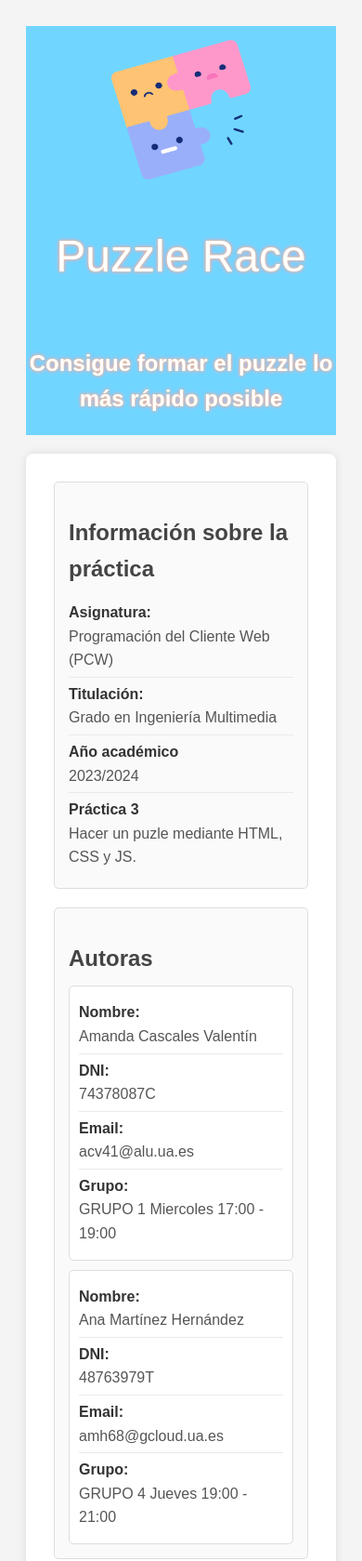
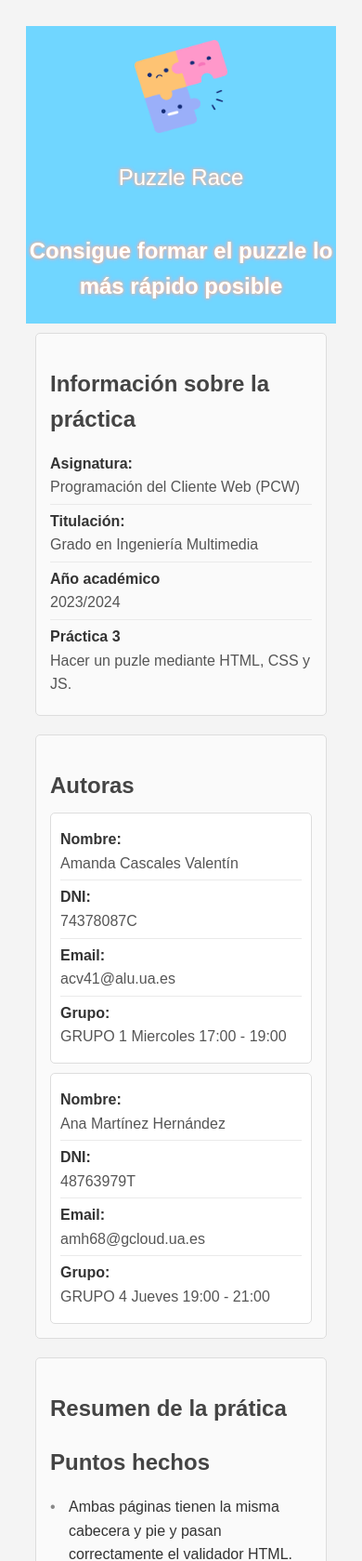
Before and after one commit to Mandi18/PCW2, a PHP site: page /acerca.html in a window 390 px wide. Shown: the top 1679 px of the page at 93% size. Run offline with PHP 8.4, Linux system fonts and the light colour scheme; some web fonts are replaced.

Commit message:
responsive

```diff
--- a/css/style.css
+++ b/css/style.css
@@ -1,7 +1,24 @@
+/* Tipografía */
 .madimi-one-regular {
     font-family: "Madimi One", sans-serif;
     font-weight: 400;
     font-style: normal;
+}
+
+/* Estilos generales */
+body {
+    font-family: Arial, sans-serif;
+    line-height: 1.6;
+    background-color: #f4f4f4;
+    color: #333;
+    padding: 20px;
+    min-width: 320px; /* Ancho mínimo */
+}
+
+h3 {
+    text-align: center;
+    padding: 1em;
+    margin: 0em;
 }
 
 header {
@@ -173,27 +261,58 @@ footer a:hover {
             "h1"
             "h2";
     }
+
+    header h1 {
+        font-size: 2rem;
     }
 
-
-/* Para la página de acerca */
-body {
-    font-family: Arial, sans-serif;
-    line-height: 1.6;
-    background-color: #f4f4f4;
-    color: #333;
-    padding: 20px;
+    header img {
+        height: 100px;
+        width: 100px;
     }
 
     main {
-    max-width: 800px;
-    margin: 20px auto;
-    background: #fff;
-    padding: 20px;
-    border-radius: 8px;
-    box-shadow: 0 0 10px rgba(0, 0, 0, 0.1);
+        display: block;
     }
 
+    .puntuacion,
+    .juego {
+        margin: 20px 0;
+    }
+
+    .canvasContainer {
+        flex-direction: column;
+    }
+
+    .modal_contenedor {
+        width: 95%;
+        padding: 2em;
+    }
+
+    h2.modal_titulo {
+        font-size: 2rem;
+    }
+}
+
+@media (max-width: 600px) {
+    header h1 {
+        font-size: 1.5rem;
+    }
+
+    .modal_contenedor {
+        padding: 1.5em;
+    }
+
+    h2.modal_titulo {
+        font-size: 1.5rem;
+    }
+
+    .modal_close {
+        padding: 0.5em 1.5em;
+    }
+}
+
+/* Estilos para la página de "Acerca" */
 .contenedor5 {
     display: flex;
     flex-direction: column;
```
Also changed, not shown: other parts of css/style.css (+89 -87 lines). Lines whose indentation alone changed are shown as unchanged.
